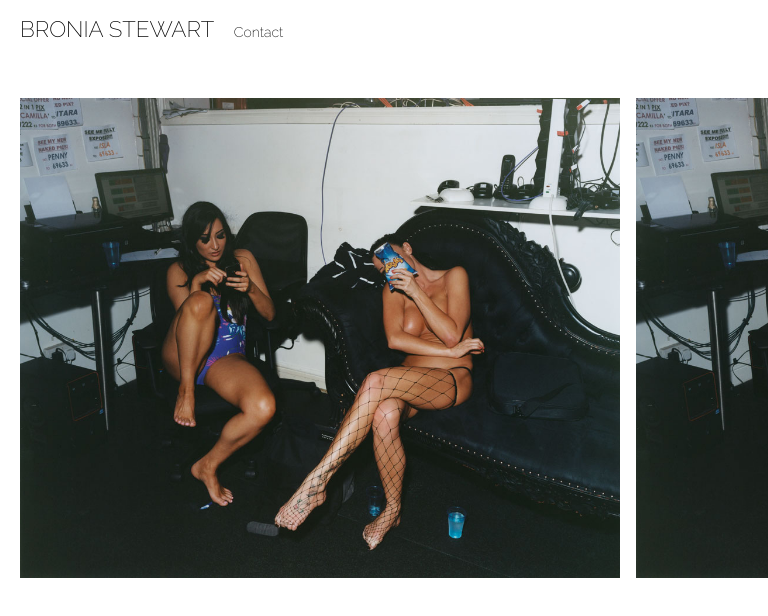
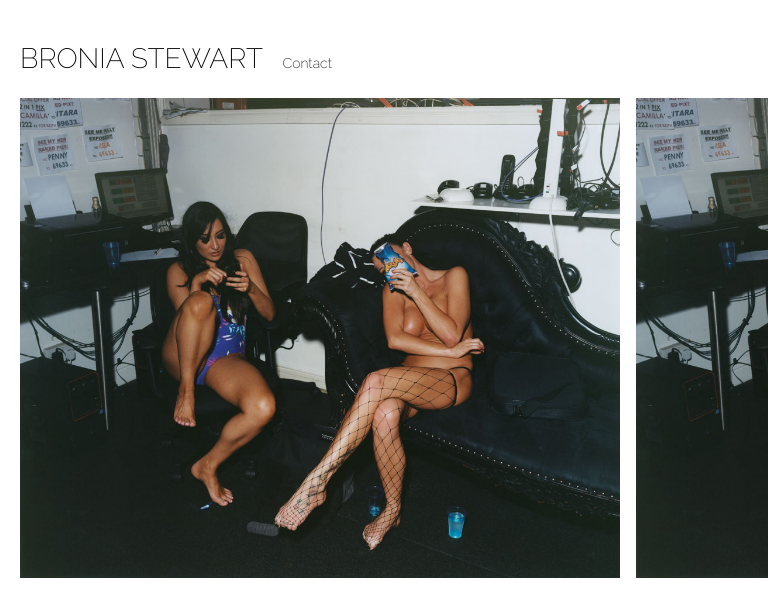
Before and after one commit to tacrossman/BroniaBabes, a plain HTML site: page index.html in a window 768 px wide. Shown: the top 616 px of the page. Drawn offline with nearby package versions, Linux system fonts and the light colour scheme.

Commit message:
responsive update

```diff
--- a/css/main.css
+++ b/css/main.css
@@ -136,7 +136,7 @@ a.next {
     }
 
     .title {
-      font-size: 1.4em;
+      font-size: 1.8em;
     }
 
     .content {
@@ -156,10 +156,7 @@ a.next {
 
 @media only screen and (min-width : 479px) and (max-width : 768px) {
     header {
-        margin: 18px 0 0 0;
-    }
-        .title {
-      font-size: 1.6em;
+        margin: 48px 0 0 0;
     }
 
 }
```
